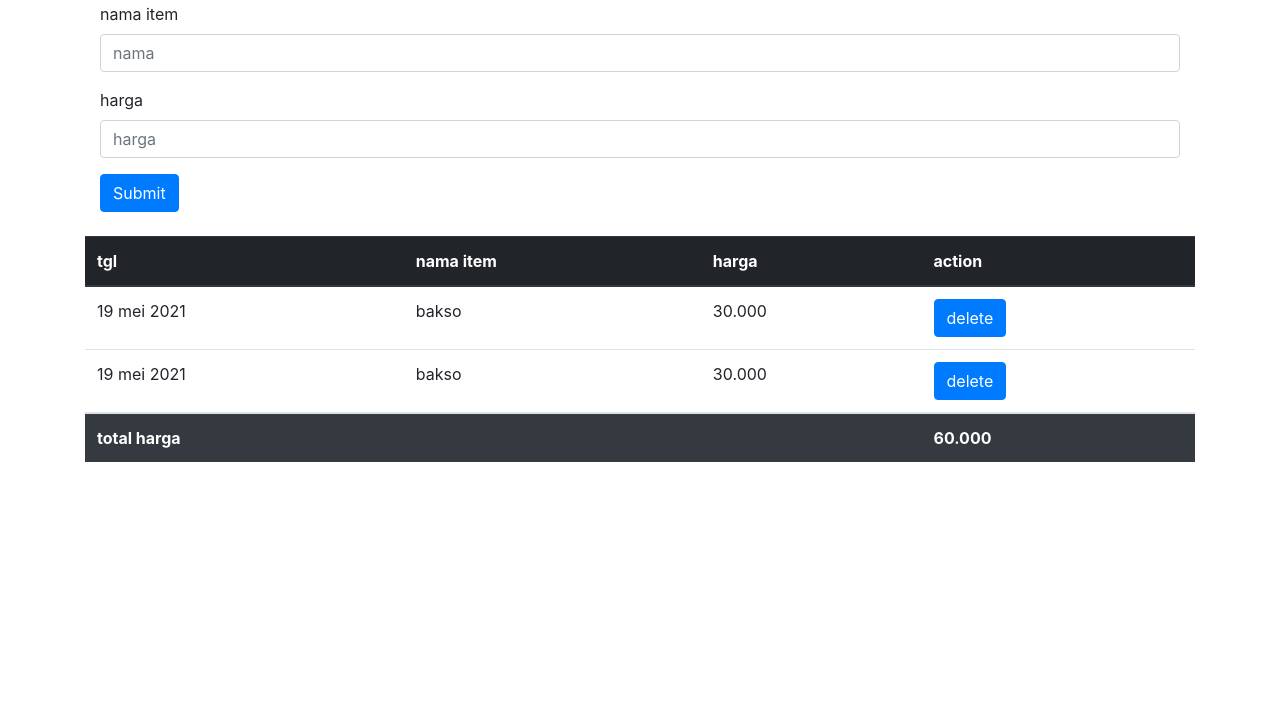
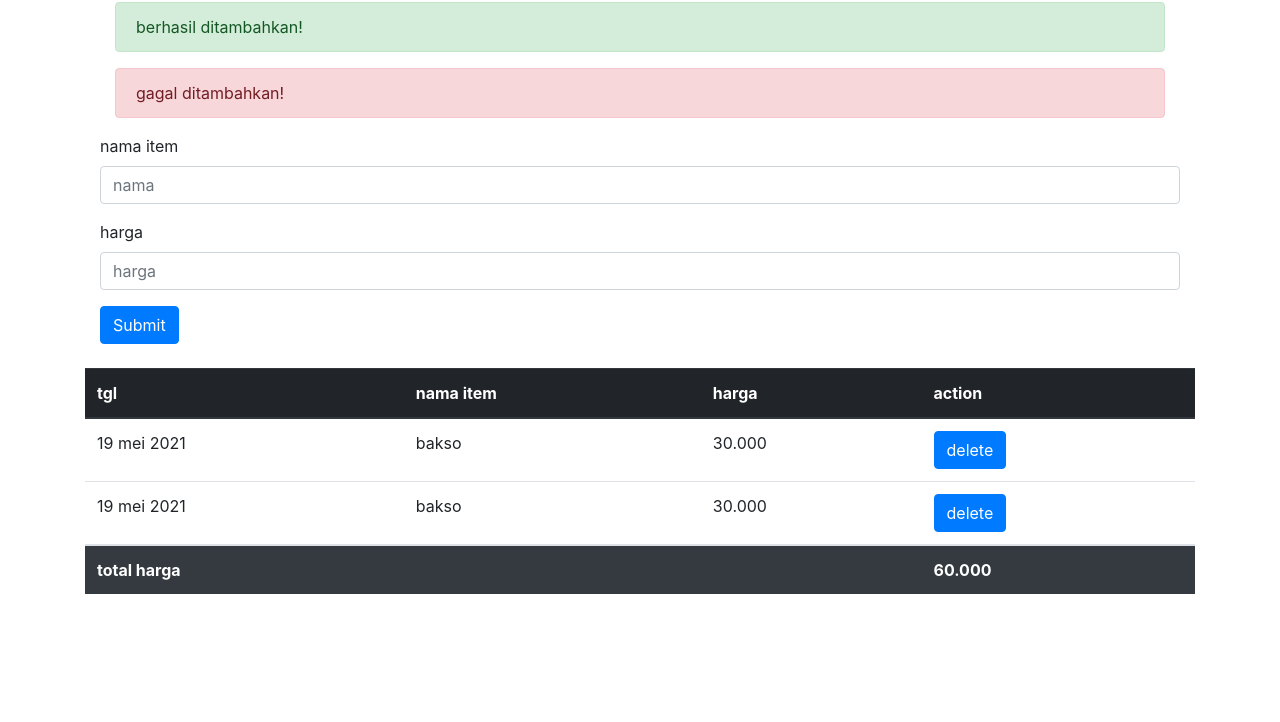
Before and after one commit to fadilkun45/catatan-dagang-frontend, a plain HTML site: page index.html in a window 1280 px wide. Shown: the part 78-800 px from the top of the page. Drawn offline with nearby package versions, Linux system fonts and the light colour scheme.

Commit message:
add alert

```diff
--- a/index.html
+++ b/index.html
@@ -12,6 +12,14 @@
 <div class="container mt-4">
     <h1 class="my-2 text-center">Note App</h1>
     <div class="col mx-auto">
+      <div class="col">
+          <div class="alert alert-success" role="alert">
+            berhasil ditambahkan!
+          </div>
+          <div class="alert alert-danger" role="alert">
+            gagal ditambahkan!
+          </div>
+      </div>
         <div class="row">
             <div class="col">
                 <form class="form">
```
